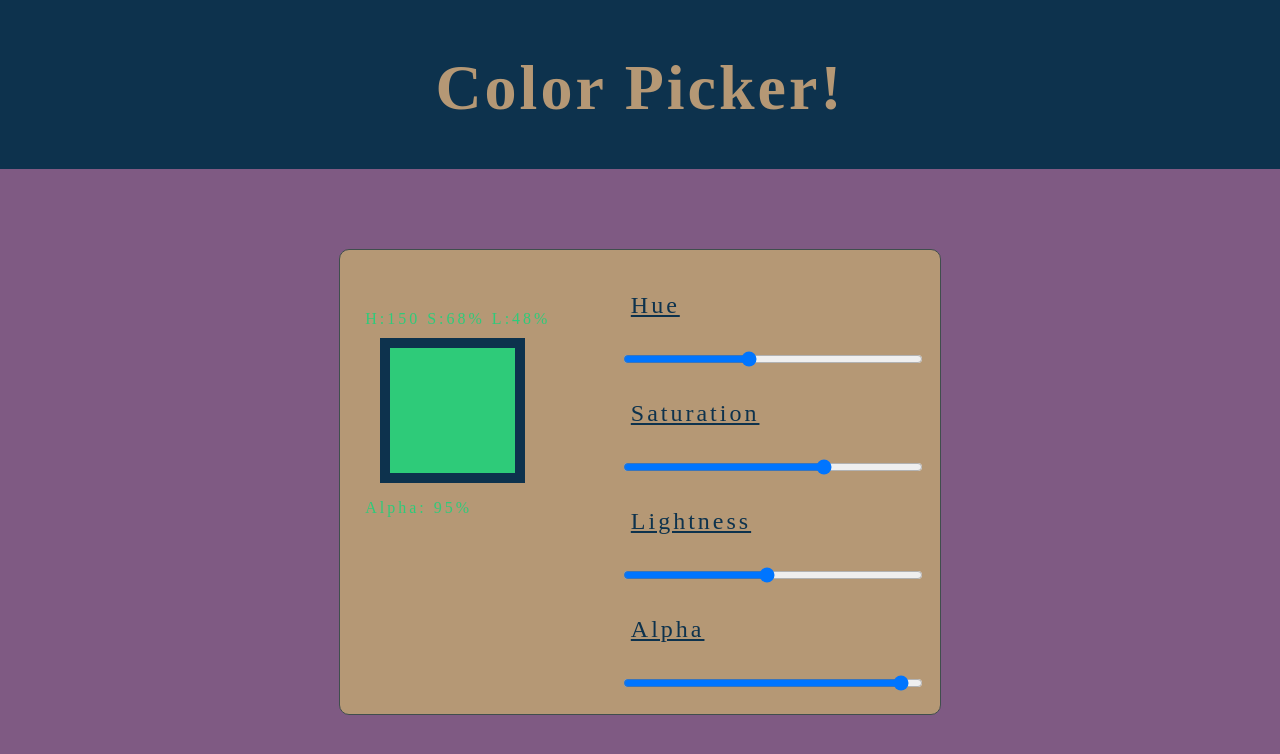
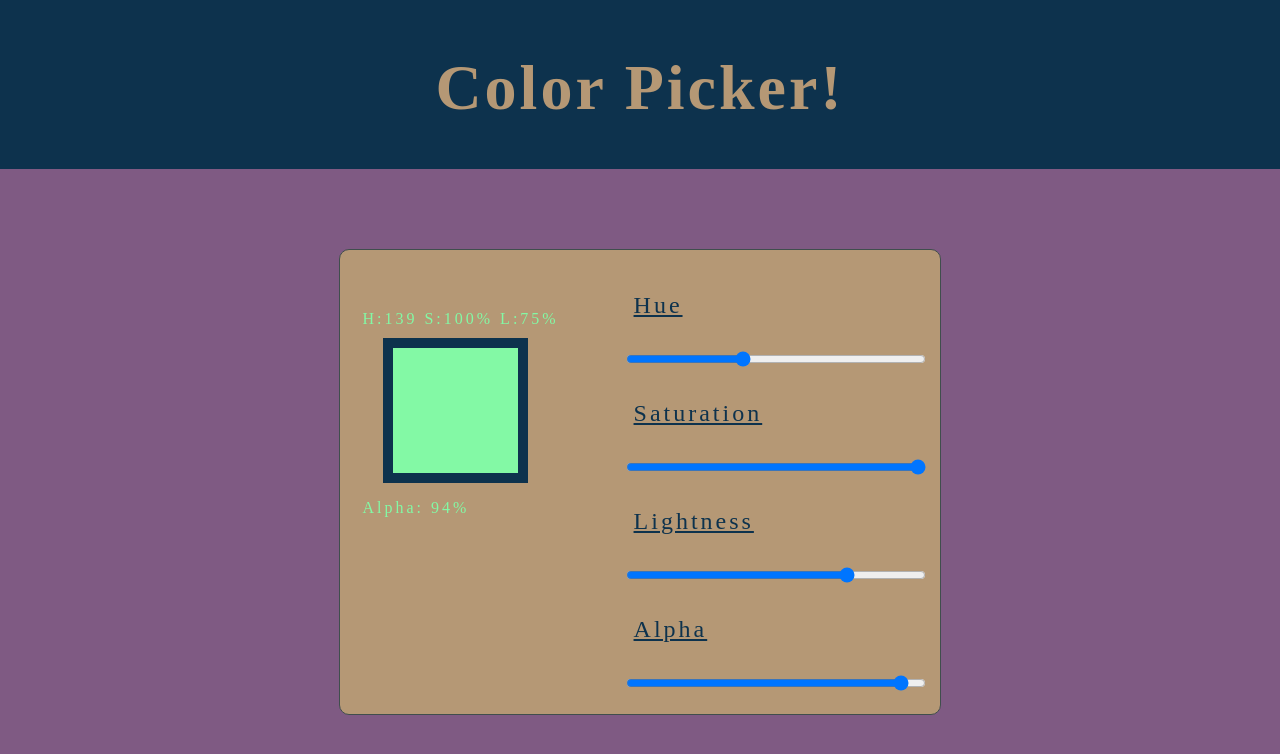
Before and after one commit to benjaminkent/color-picker-redux, a React (Create React App) app: page / in a window 1280 px wide. Shown: the top 754 px of the page. Built offline with nearby package versions, Linux system fonts and the light colour scheme; a web font is replaced by a local one.

Commit message:
updates to initial state

```diff
--- a/src/App.js
+++ b/src/App.js
@@ -23,7 +23,8 @@ export class App extends Component {
                 style={{
                   color: `hsla(${this.props.hue},
                     ${this.props.saturation}%,
-                    ${this.props.lightness}%, ${this.props.alpha}%)`
+                    ${this.props.lightness}%,
+                    ${this.props.alpha}%)`
                 }}
               >
                 H:
@@ -38,7 +39,8 @@ export class App extends Component {
               style={{
                 backgroundColor: `hsla(${this.props.hue},
                   ${this.props.saturation}%,
-                  ${this.props.lightness}%, ${this.props.alpha}%)`
+                  ${this.props.lightness}%,
+                  ${this.props.alpha}%)`
               }}
             />
             <p
--- a/src/index.js
+++ b/src/index.js
@@ -22,10 +22,10 @@ const allReducers = combineReducers({
 const store = createStore(
   allReducers,
   {
-    hue: 150,
-    saturation: 68,
-    lightness: 48,
-    alpha: 95
+    hue: 139,
+    saturation: 100,
+    lightness: 75,
+    alpha: 94
   },
   window.devToolsExtension && window.devToolsExtension()
 )
```
